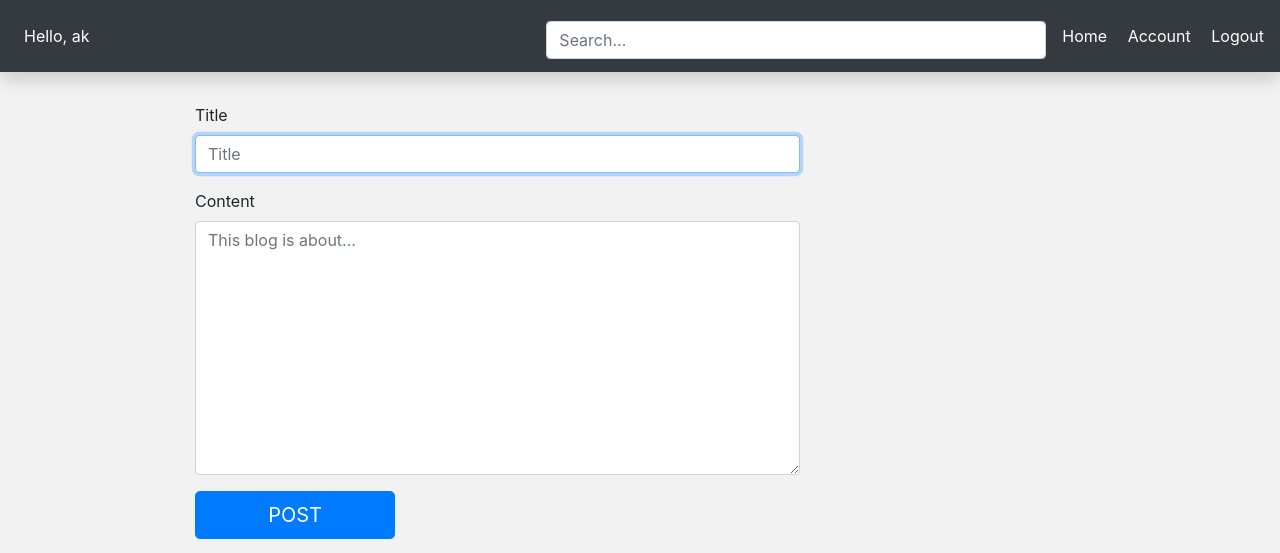
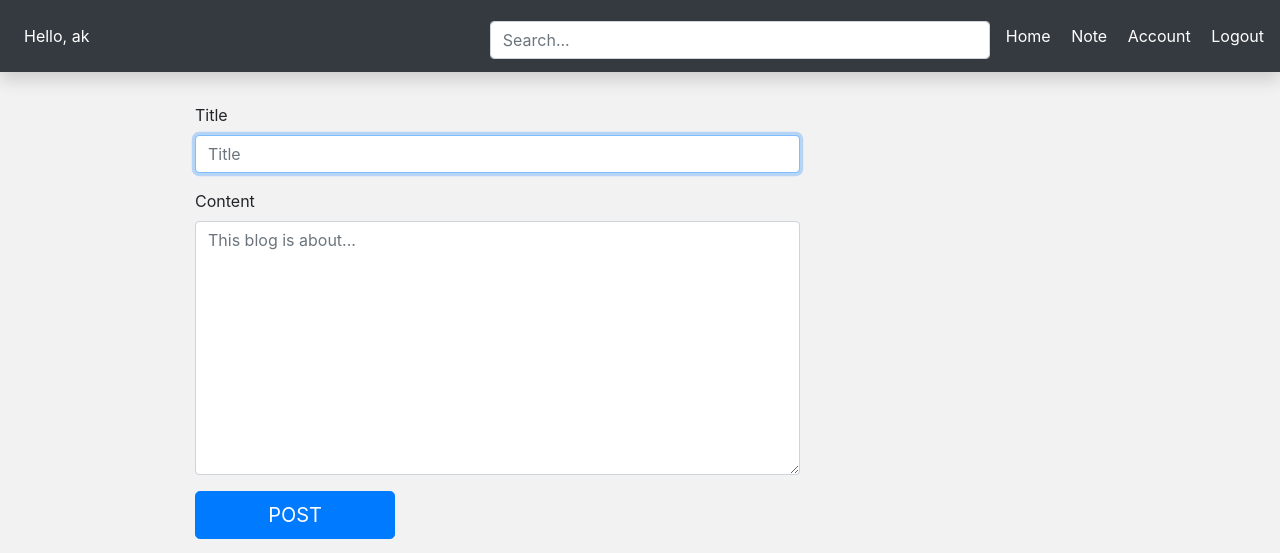
Before and after one commit to avi-kr/MyBlogDjangoProject, a Django app: page /note/create in a window 1280 px wide. Shown: the top 553 px of the page. Run offline with Django 3.2, Linux system fonts and the light colour scheme; a user stored in the database is signed in; parts of the project's set-up code (start-up, migrations or seed data) failed here and were passed over; some libraries are stand-ins or nearby versions.

Commit message:
Notes home view and path created

```diff
--- a/mysite/urls.py
+++ b/mysite/urls.py
@@ -23,6 +23,10 @@ from personal.views import (
     home_screen_view,
 )
 
+from note.views import (
+    get_note_view,
+)
+
 from account.views import (
     registration_view,
     logout_view,
@@ -34,6 +38,7 @@ from account.views import (
 urlpatterns = [
     path('', home_screen_view, name="home"),
     path('account/', account_view, name="account"),
+    path('note/', get_note_view, name="note"),
     path('admin/', admin.site.urls),
     path('blog/', include('blog.urls', 'blog')),
     path('note/', include('note.urls', 'note')),
--- a/note/templates/note/snippets/note_post_snippet.html
+++ b/note/templates/note/snippets/note_post_snippet.html
@@ -20,10 +20,6 @@
 
 		<!-- Note Post -->
 		<div class="card m-auto shadow bg-white">
-			<a href="{% url 'note:detail' post.slug %}">
-				<img class="card-img-top" src="{{note_post.image.url}}">
-			</a>
-
 			<div class="card-body">
 				<a href="{% url 'note:detail' post.slug %}">
 					<h2 class="card-title">{{note_post.title}}</h2>
--- a/note/urls.py
+++ b/note/urls.py
@@ -3,11 +3,13 @@ from note.views import (
 	create_note_view,
 	detail_note_view,
 	edit_note_view,
+	get_note_view,
 )
 
 app_name = 'note'
 
 urlpatterns = [
+    path('', get_note_view, name="note"),
     path('create', create_note_view, name="create"),
     path('<slug>/', detail_note_view, name="detail"),
     path('<slug>/edit/', edit_note_view, name="edit"),
--- a/note/views.py
+++ b/note/views.py
@@ -1,10 +1,14 @@
 from django.shortcuts import render, redirect, get_object_or_404
 from django.db.models import Q
 from django.http import HttpResponse
+from operator import attrgetter
+from django.core.paginator import EmptyPage, PageNotAnInteger, Paginator
 
 from note.models import NotePost
 from note.forms import CreateNotePostForm, UpdateNotePostForm
 from account.models import Account
+
+NOTE_POSTS_PER_PAGE = 10
 
 
 def create_note_view(request):
@@ -84,3 +88,29 @@ def get_note_queryset(query=None):
 			queryset.append(post)
 
 	return list(set(queryset))
+
+def get_note_view(request):
+
+	context = {}
+
+	query = ""
+	query = request.GET.get('q', '')
+	context['query'] = str(query)
+	print("get_note_view: " + str(query))
+
+	note_posts = sorted(get_note_queryset(query), key=attrgetter('date_updated'), reverse=True)
+
+	# Pagination
+	page = request.GET.get('page', 1)
+	note_posts_paginator = Paginator(note_posts, NOTE_POSTS_PER_PAGE)
+
+	try:
+		note_posts = note_posts_paginator.page(page)
+	except PageNotAnInteger:
+		note_posts = note_posts_paginator.page(NOTE_POSTS_PER_PAGE)
+	except EmptyPage:
+		note_posts = note_posts_paginator.page(note_posts_paginator.num_pages)
+
+	context['note_posts'] = note_posts
+
+	return render(request, "note/home.html", context)
--- a/templates/snippets/header.html
+++ b/templates/snippets/header.html
@@ -39,6 +39,7 @@
   <nav class="my-2 my-md-0 mr-md-0">
   	{% if request.user.is_authenticated %}
 	  	<a class="navbar-brand text-white" href="{% url 'home' %}">Home</a>
+	  	<a class="navbar-brand text-white" href="{% url 'note' %}">Note</a>
 	    <a class="navbar-brand text-white" href="{% url 'account' %}">Account</a>
 	    <a class="navbar-brand text-white" href="{% url 'logout' %}">Logout</a>
 	{% else %}
```
Also changed, not shown: note/templates/note/home.html (added, +109 -0 lines), personal/templates/personal/home.html (+13 -0 lines), db.sqlite3, media_cdn/blog/8/What_is_Lorem_Ipsum-errpr.png (added).
